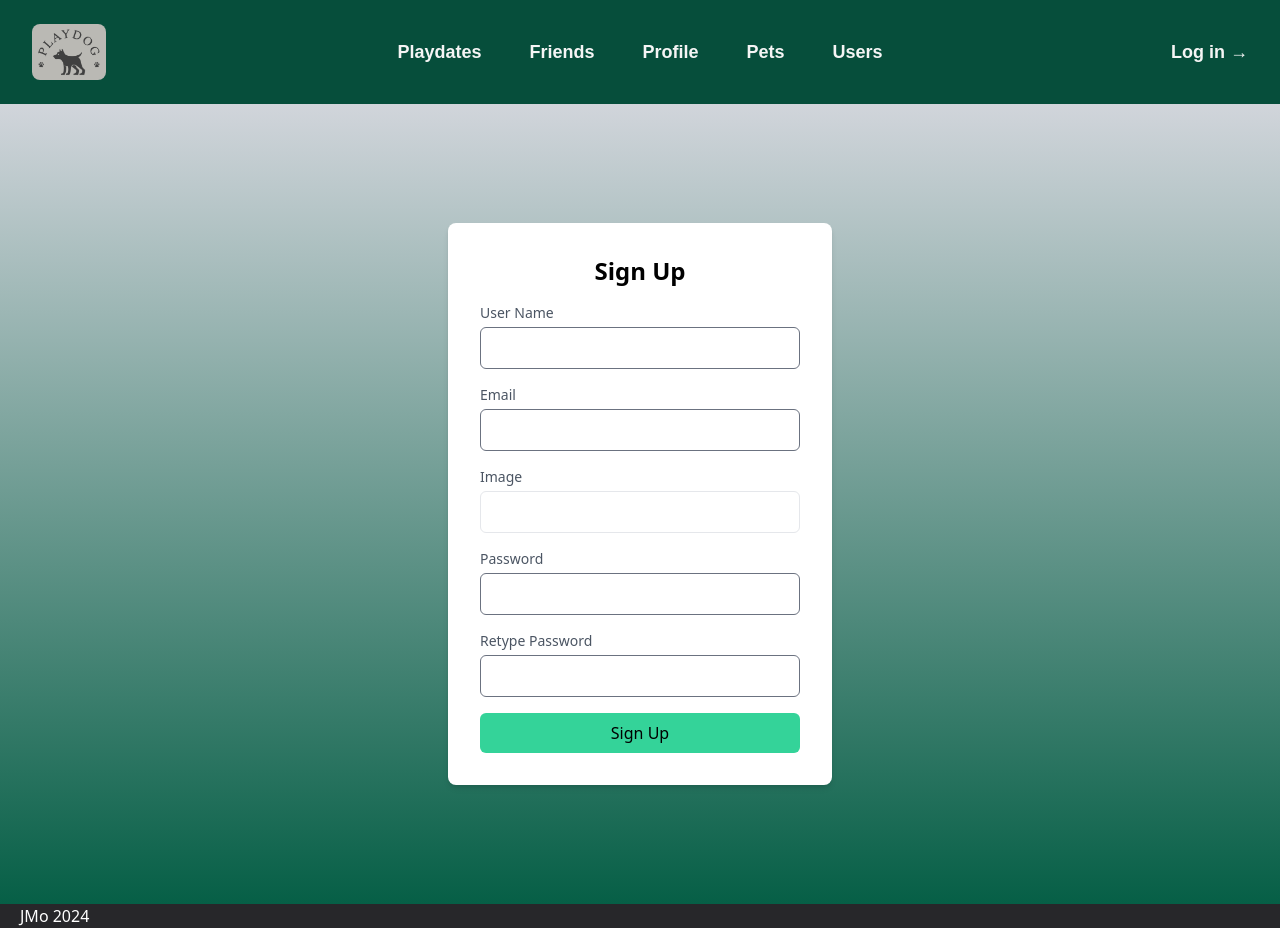
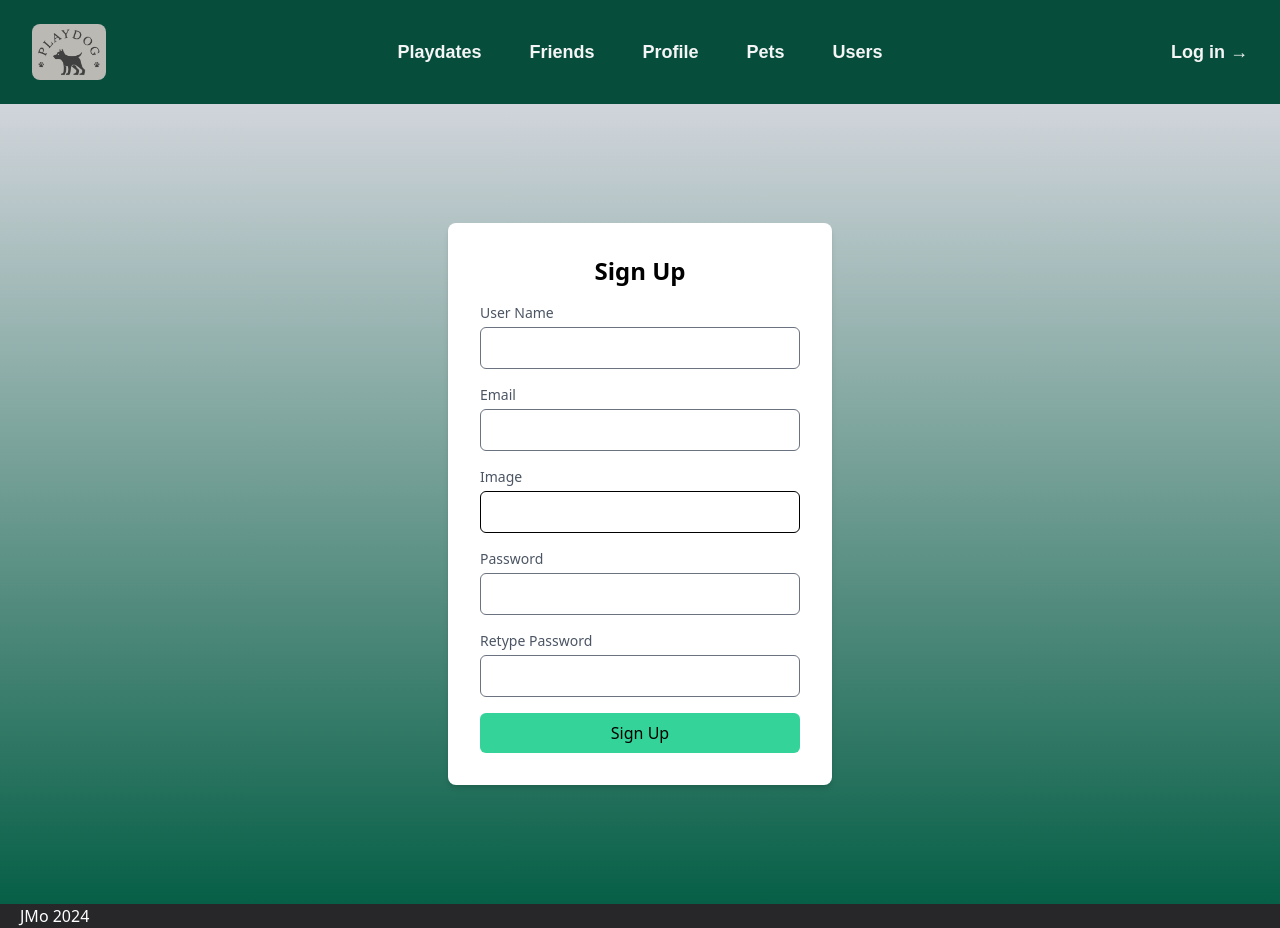
Before and after one commit to jmychalm13/play_dog_frontend, a React (Vite) app: page /signup in a window 1280 px wide. Built offline with nearby package versions, Linux system fonts and the light colour scheme.

Commit message:
changed input border color for image on Signup component

```diff
--- a/src/DogNew.jsx
+++ b/src/DogNew.jsx
@@ -22,6 +22,7 @@ export function DogNew() {
   const handleSetFile = (event) => {
     if (event.target.files.length > 0) {
       setUploadedImg(event.target.files[0]);
+      console.log(event.target.files[0]);
     } else {
       console.log("problem Houston");
     }
@@ -43,6 +44,7 @@ export function DogNew() {
       formData.append("breed", dogData.breed);
       formData.append("age", dogData.age);
       formData.append("image_url", uploadedImg);
+      console.log(uploadedImg);
       axios
         .post("http://localhost:3000/dogs.json", formData, {
           headers: {
@@ -68,8 +70,9 @@ export function DogNew() {
         .catch((error) => {
           console.log(error);
         });
+      // const userId = localStorage.getItem("userId");
       event.target.reset();
-      window.location.href = "/dogs";
+      // window.location.href = `/users/${userId}`;
     }
   };
 
@@ -130,7 +133,7 @@ export function DogNew() {
               required
             />
           </div>
-          <div>
+          {/* <div>
             <input
               type="text"
               onChange={handleBehaviorInputChange}
@@ -138,7 +141,7 @@ export function DogNew() {
               className="focus:outline-none focus:ring-0 focus:ring-gray-700 mt-1 p-2 w-full rounded-md bg-emerald-800 text-white"
               placeholder="Behaviors"
             />
-          </div>
+          </div> */}
           <div className="text-center">
             <button type="submit" className="bg-emerald-800 px-2 rounded-md border border-black">
               Add
--- a/src/Signup.jsx
+++ b/src/Signup.jsx
@@ -46,7 +46,7 @@ export function Signup() {
             <label htmlFor="image_url" className="block text-sm font-medium text-gray-600">
               Image
             </label>
-            <input type="image_url" name="image_url" className="mt-1 p-2 w-full border rounded-md" />
+            <input type="image_url" name="image_url" className="mt-1 p-2 w-full border rounded-md border-black" />
           </div>
           {/* Input Field */}
           <div className="mb-4">
```
